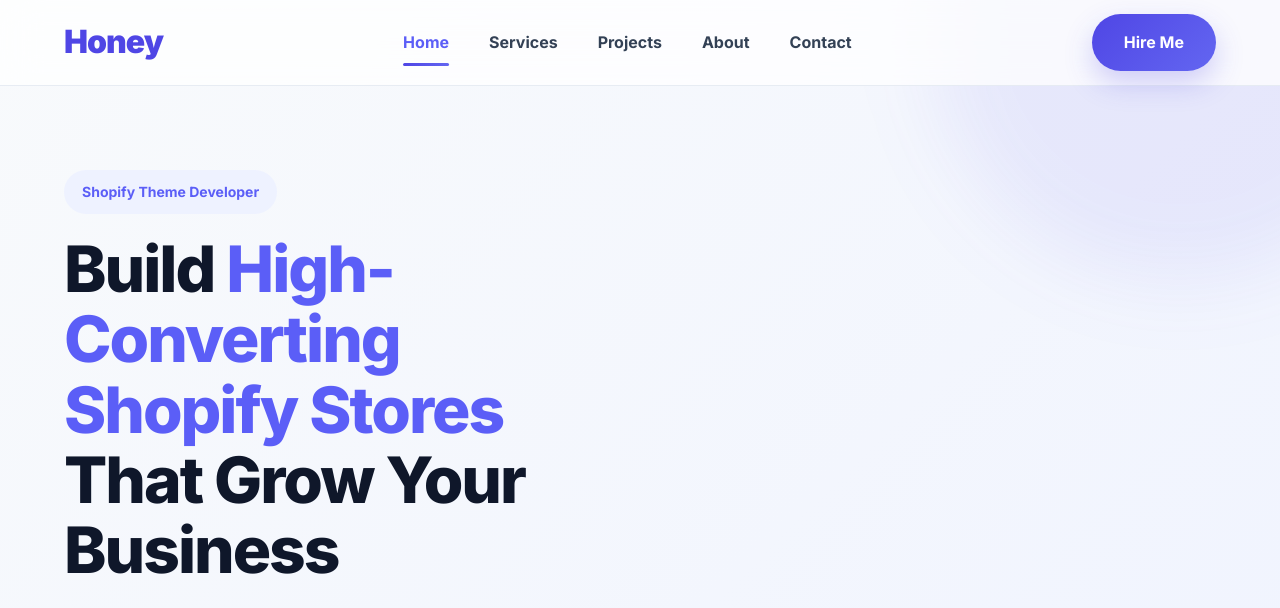
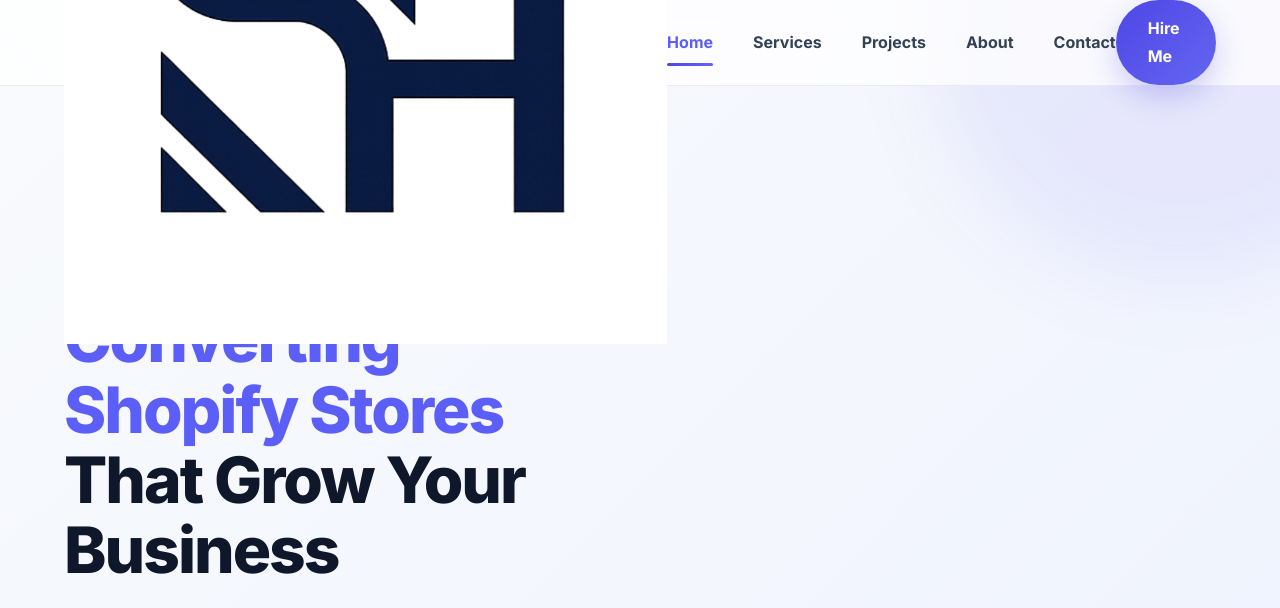
Before and after one commit to Shazshopify/portfolio, a plain HTML site: page index.html in a window 1280 px wide. Shown: the top 608 px of the page. Drawn offline with Linux system fonts and the light colour scheme.

Commit message:
Update index.html

```diff
--- a/index.html
+++ b/index.html
@@ -22,9 +22,9 @@
 
         <div class="container">
 
-            <a href="#" class="logo">
-                Honey
-            </a>
+         <a href="index.html" class="logo">
+              <img src="images/mainlogo.png" alt="Shaz Hassan Logo">
+         </a>
 
             <ul class="nav-links">
 
```
